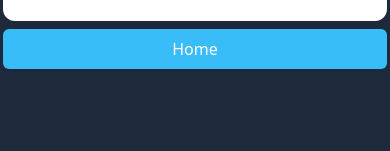
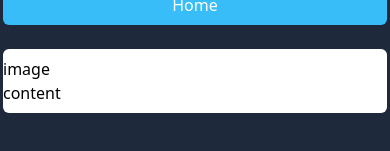
Before and after one commit to muhafiz5814/hello-tailwindcss, a plain HTML site: page Responsive-Card/dist/index.html in a window 390 px wide. Shown: the part 455-606 px from the top of the page. Drawn offline with Linux system fonts and the light colour scheme.

Commit message:
Layout for mobile first approach card design.

```diff
--- a/Responsive-Card/dist/index.html
+++ b/Responsive-Card/dist/index.html
@@ -23,5 +23,16 @@
 
   <button class="bg-sky-400 rounded-md mt-2 p-2 text-base text-white hover:bg-sky-500 hover:text-lg">Home</button>
 
+  <div class="mt-6">
+    <div class="max-w-sm bg-white rounded-md py-2 md:flex">
+      <div class="">
+        image
+      </div>
+      <div>
+        content
+      </div>
+    </div>
+  </div>
+
 </body>
 </html>
```
Also changed, not shown: Responsive-Card/dist/style.css.
